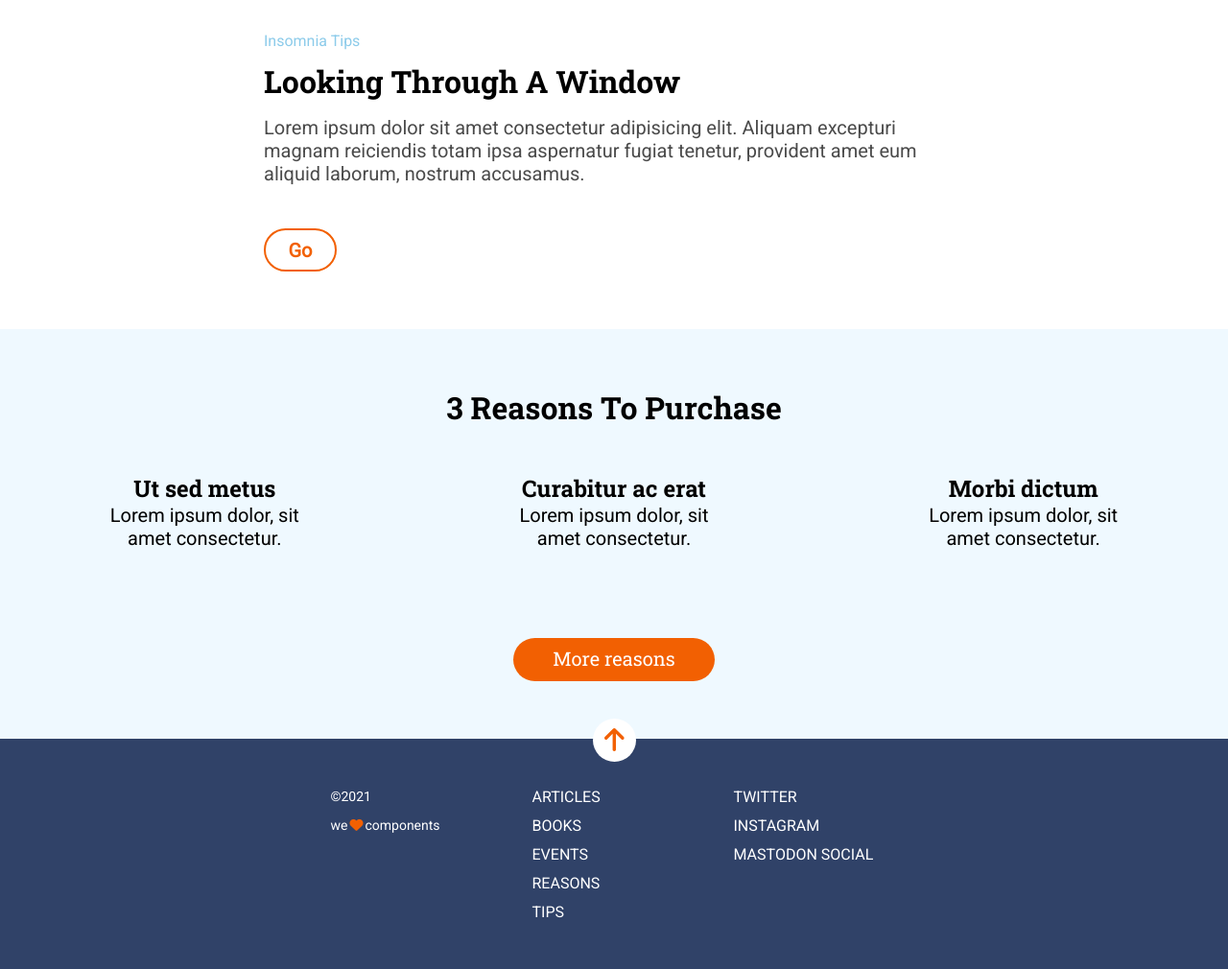
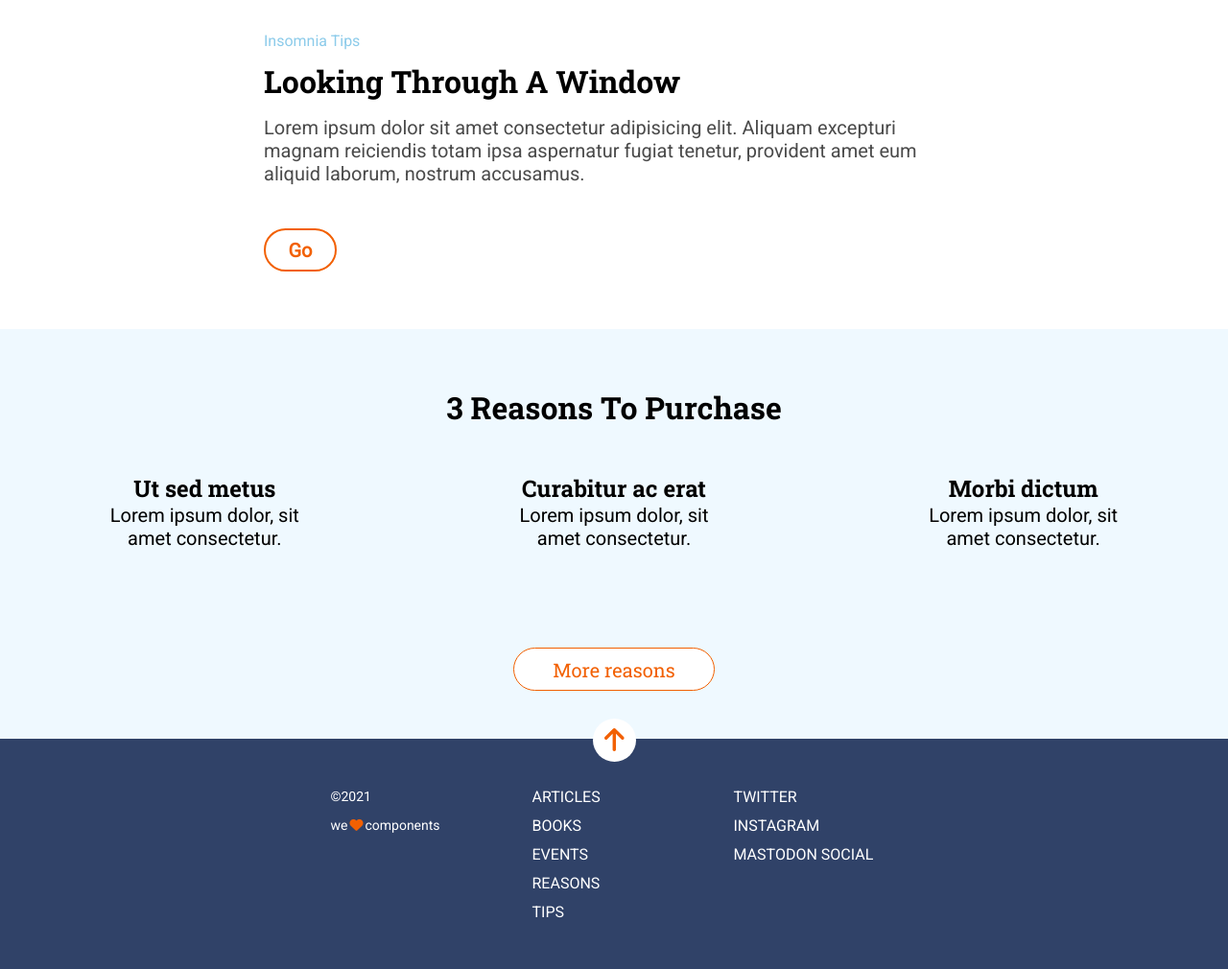
Before and after one commit to Adalab/modulo-1-evaluacion-final-Lorena999, a website: page docs/index.html in a window 1280 px wide. Shown: the part 797-1807 px from the top of the page at 96% size. Drawn offline with nearby package versions, Linux system fonts and the light colour scheme; files that its build step writes are made by us from their sources.

Commit message:
change evaluation

```diff
--- a/src/scss/layout/_footer.scss
+++ b/src/scss/layout/_footer.scss
@@ -14,8 +14,10 @@
   animation-delay: 1s;
   animation-duration: 4s;
   animation-iteration-count: infinite;
+  display: none;
   @media all and (min-width: 768px) {
     margin-top: -237.5px;
+    display: block;
   }
 }
 @keyframes home {
--- a/src/scss/layout/_main.scss
+++ b/src/scss/layout/_main.scss
@@ -122,7 +122,7 @@
   background-color: $background-color-reasons;
   display: grid;
   grid-template-columns: 1fr;
-  grid-template-rows: 60px 1fr 1fr 1fr 165px;
+  grid-template-rows: 60px 1fr 1fr 1fr 185px;
   @media all and (min-width: 768px) {
     grid-template-columns: 1fr 1fr 1fr;
     grid-template-rows: 75px 157px 165px;
@@ -181,16 +181,19 @@
 .button-more {
   height: 45px;
   width: 184px;
-  background-color: $color-orange;
+  background-color: white;
   border-radius: 2em;
   justify-self: center;
   align-self: center;
-  color: white;
+  color: $color-orange;
+  border: solid 1px $color-orange;
   font: 1.25rem $fontTitle;
   font-weight: 500;
   text-transform: lowercase;
   text-align: center;
-  padding-top: 8px;
+  line-height: 45px;
+  padding-bottom: 8px;
+  margin-top: 20px;
   @media all and (min-width: 768px) {
     width: 210px;
   }
```
